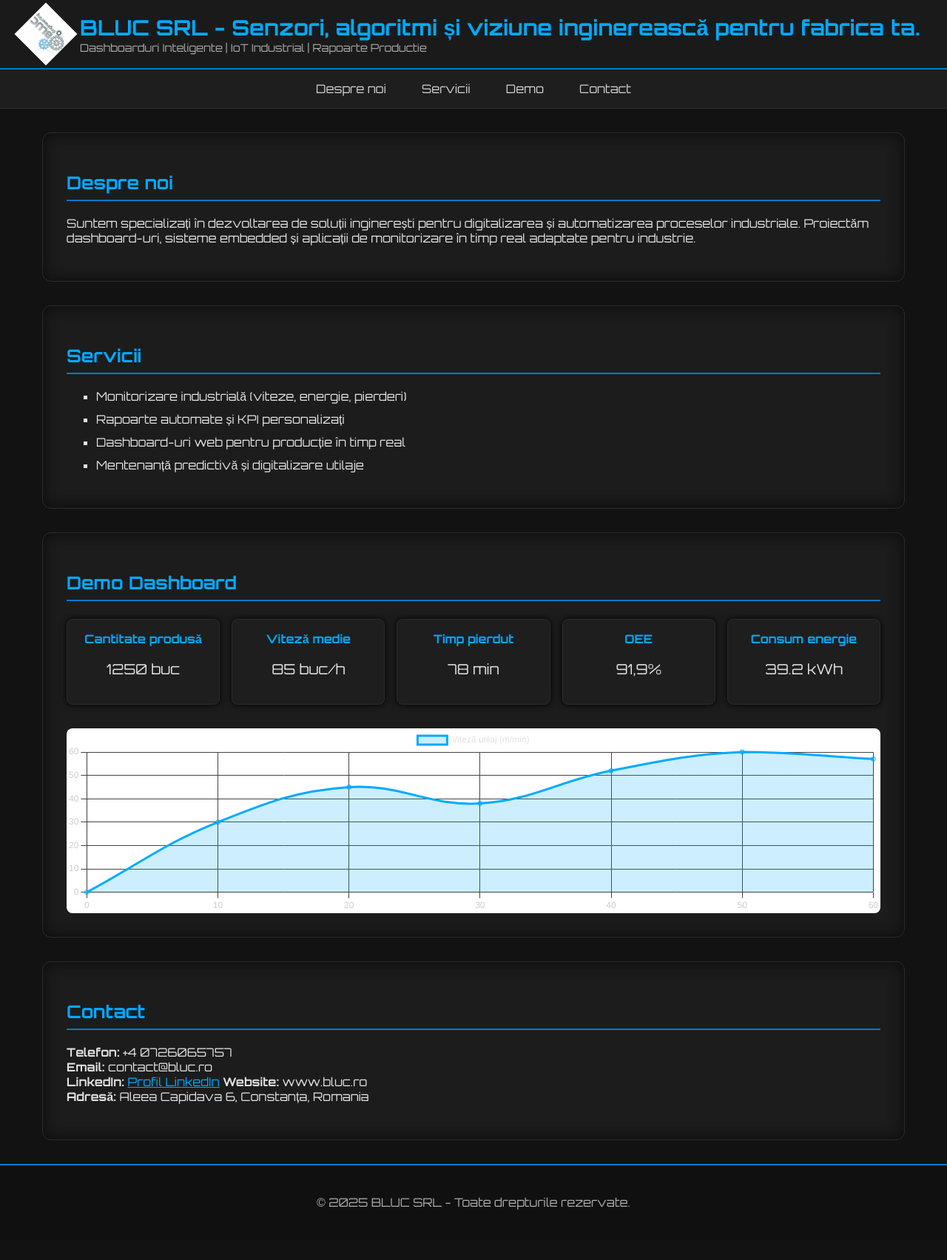
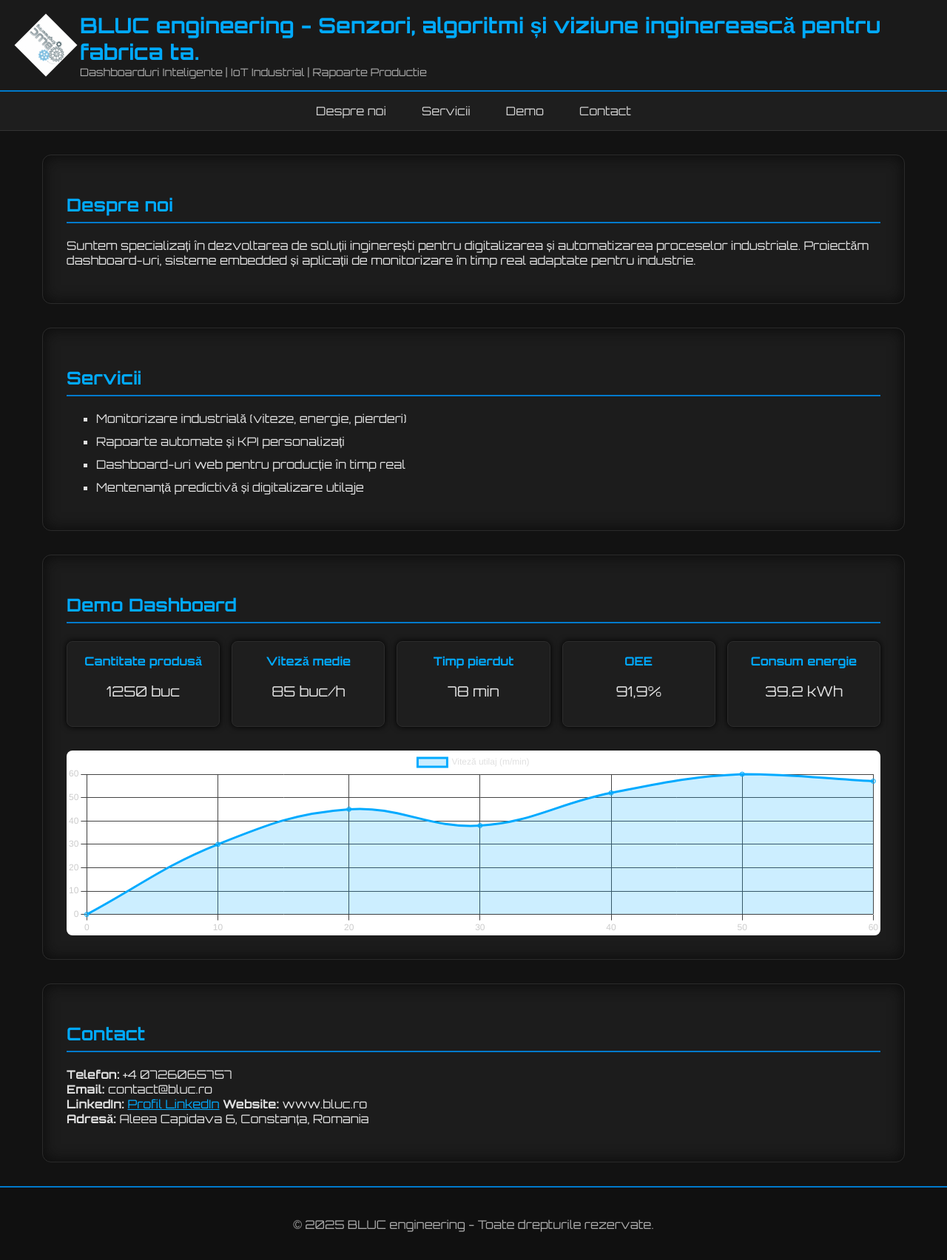
Before and after one commit to blucsrl/blucsrl.github.io-, a plain HTML site: page index.html in a window 1280 px wide. Shown: the whole page at 74% size. Before the commit the page ends 1676 px from the top, so only its background shows below. Drawn offline with nearby package versions, Linux system fonts and the light colour scheme.

Commit message:
index.html

```diff
--- a/index.html
+++ b/index.html
@@ -3,7 +3,7 @@
 <head>
   <meta charset="UTF-8">
   <meta name="viewport" content="width=device-width, initial-scale=1.0">
-  <title>BLUC SRL</title>
+  <title>BLUC engineering</title>
   <script src="https://cdn.jsdelivr.net/npm/chart.js"></script>
   <style>
     @import url('https://fonts.googleapis.com/css2?family=Orbitron:wght@400;700&display=swap');
@@ -136,7 +136,7 @@
   <header>
     <img src="get.png" alt="BLUC Engineering Logo">
     <div>
-      <h1>BLUC SRL - Senzori, algoritmi și viziune inginerească pentru fabrica ta.</h1>
+      <h1>BLUC engineering - Senzori, algoritmi și viziune inginerească pentru fabrica ta.</h1>
       <p>Dashboarduri Inteligente | IoT Industrial | Rapoarte Productie</p>
     </div>
   </header>
@@ -229,7 +229,7 @@
   </section>
 
   <footer>
-    <p>&copy; 2025 BLUC SRL - Toate drepturile rezervate.</p>
+    <p>&copy; 2025 BLUC engineering - Toate drepturile rezervate.</p>
   </footer>
 </body>
 </html>
```
